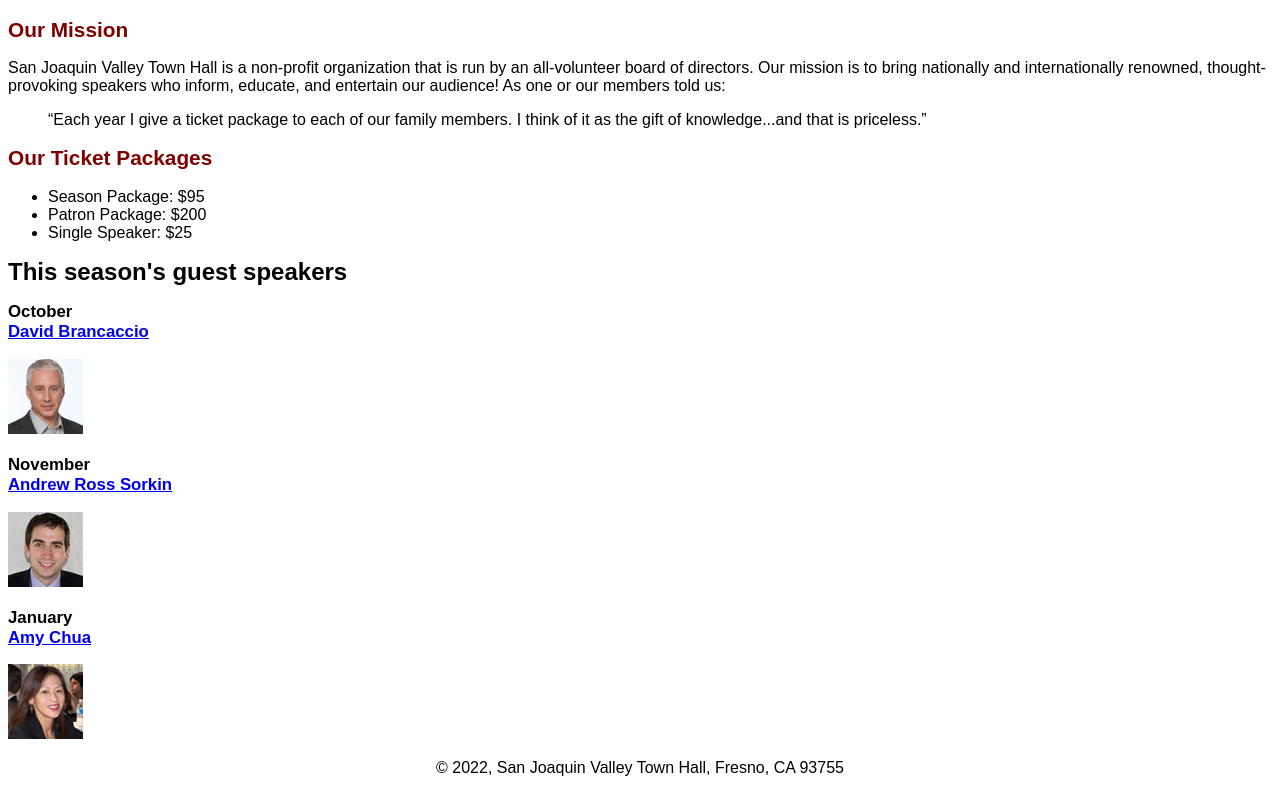
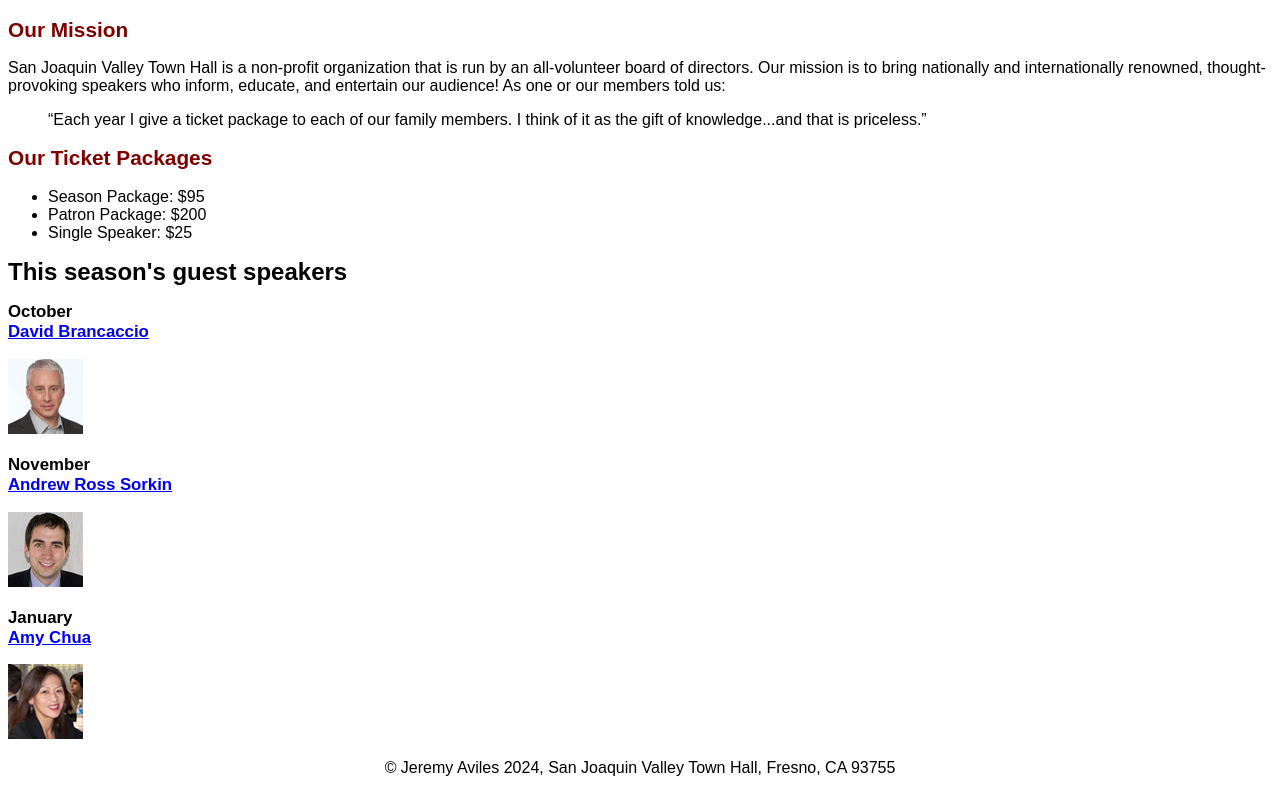
Before and after one commit to Gord1to/A06, a plain HTML site: page index.html in a window 1280 px wide. Shown: the part 109-902 px from the top of the page. Drawn offline with Linux system fonts and the light colour scheme.

Commit message:
corrected copyright to include my name and year of submission

```diff
--- a/index.html
+++ b/index.html
@@ -39,7 +39,7 @@
     <img src="images/chua75.jpg" alt="Amy Chua photo">
 </main>
 <footer>
-    <p>&copy; 2022, San Joaquin Valley Town Hall, Fresno, CA 93755</p>
+    <p>&copy; Jeremy Aviles 2024, San Joaquin Valley Town Hall, Fresno, CA 93755</p>
 </footer>
 </body>
 </html>
```
